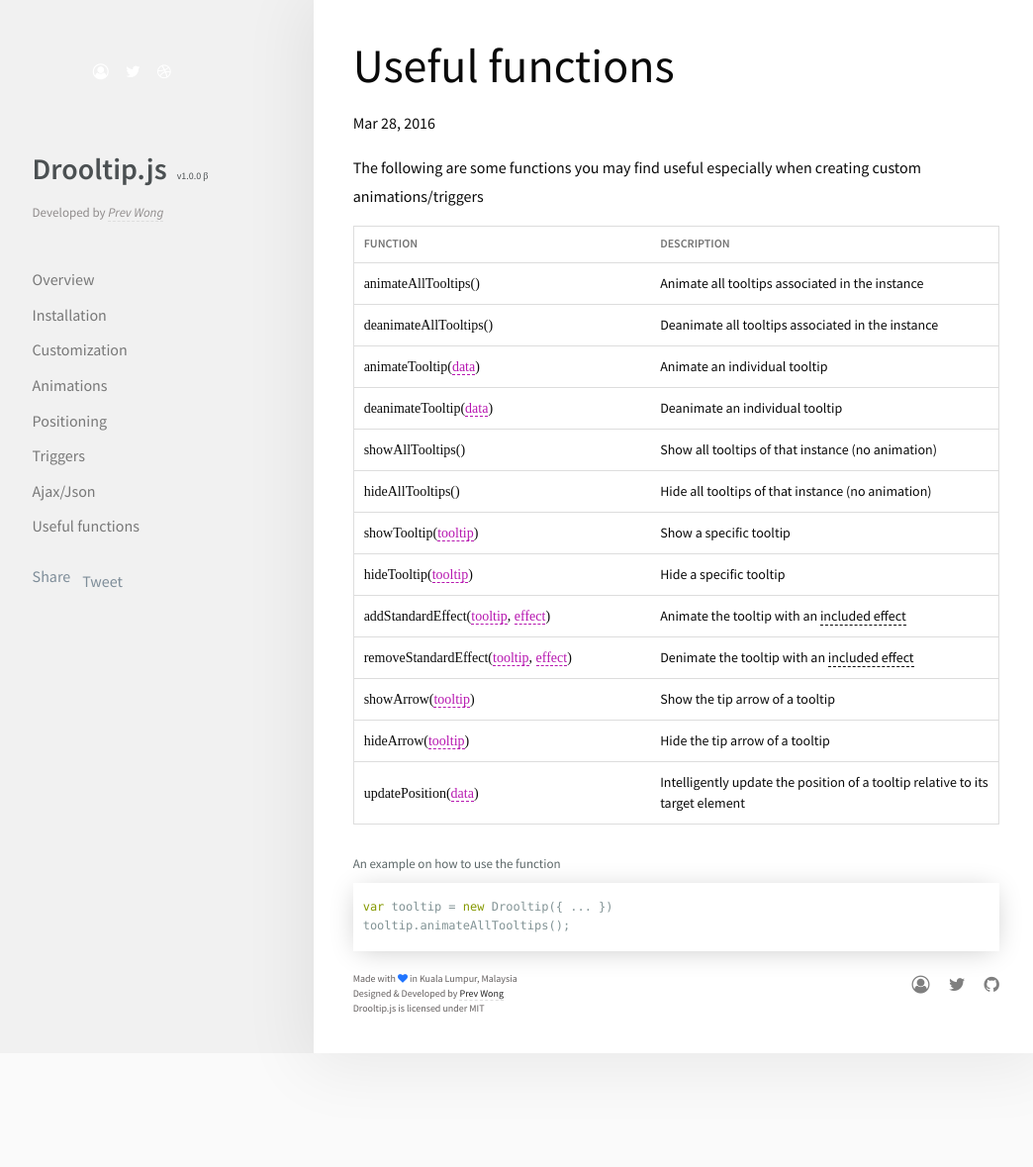
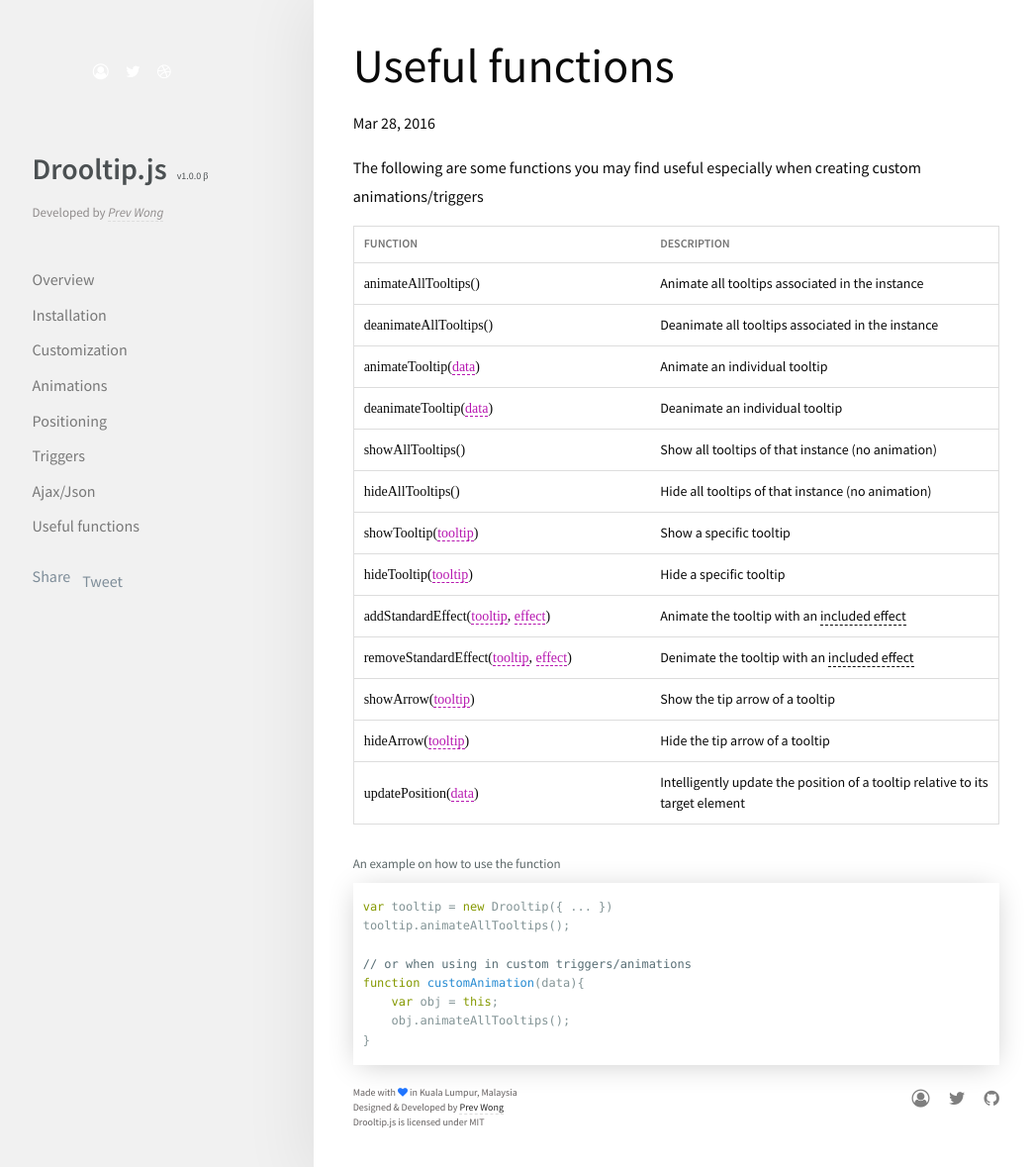
Before and after one commit to prevwong/drooltip.js, a Jekyll site: the page built from _posts/2016-03-28-useful-functions.md, in a window 1280 px wide. Shown: the whole page at 99% size, without its empty margins (140-1184 px from the left). Built offline with Jekyll 4.4.1, drawn with Linux system fonts in a browser that asks for light colours; our own code applies the rules of GitHub Pages for plain Markdown files; comment, search, counter and statistics services are not loaded; before the commit the page ends 1064 px from its top, so only the background shows below that.

Commit message:
updated docs

```diff
--- a/_posts/2016-03-28-useful-functions.md
+++ b/_posts/2016-03-28-useful-functions.md
@@ -103,6 +103,12 @@ The following are some functions you may find useful especially when creating cu
     		<span class = "instruction">An example on how to use the function</span>
     		<pre class = "js"><code>var tooltip = new Drooltip({ ... })
 tooltip.animateAllTooltips();
+
+// or when using in custom triggers/animations
+function customAnimation(data){
+    var obj = this;
+    obj.animateAllTooltips();
+}
 </code></pre>
 		</li>
 	</ul>
```
